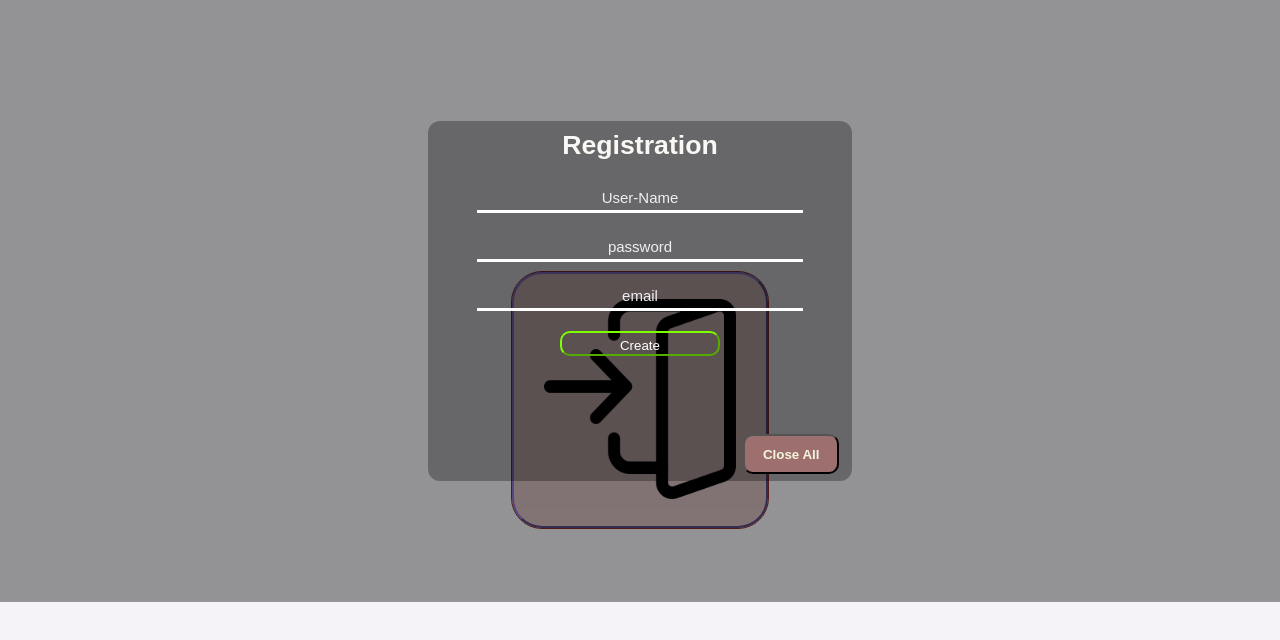
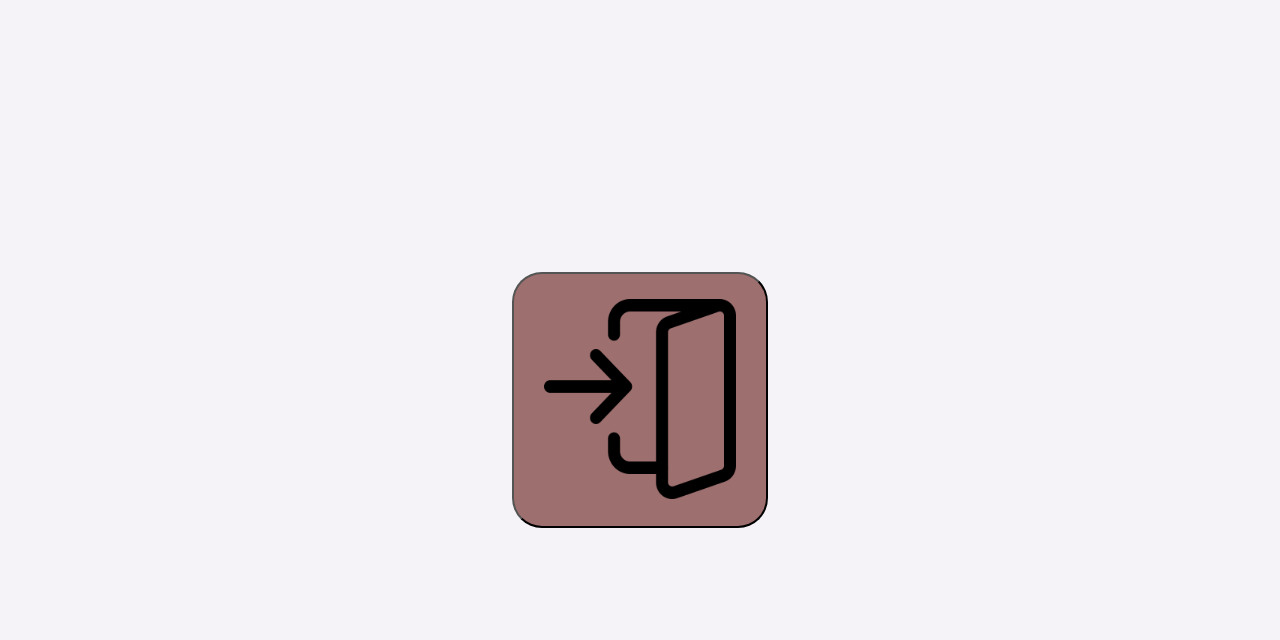
Before and after one commit to KenzheSan/Components, a React (Create React App) app: page / in a window 1280 px wide. Shown: the top 640 px of the page. Built offline with nearby package versions, Linux system fonts and the light colour scheme.

Commit message:
Hard_work

```diff
--- a/src/Component/Modal/Modal.css
+++ b/src/Component/Modal/Modal.css
@@ -11,6 +11,7 @@
     opacity: 0;
     pointer-events: none;
     transition: 0.5s;
+
 }
 .module_content{
     padding: 20px;
@@ -50,9 +51,12 @@
     font-size: 25px;
 }
 .userblog input::placeholder {
-    color: rgb(239, 239, 243);
+    color: rgb(106, 223, 52);
     font-size: 15px;
     text-align: center;
+}
+.userblog input:focus::placeholder{
+    opacity: 0;
 }
 
 .create{
--- a/src/Component/Wrapper/Wrapper.js
+++ b/src/Component/Wrapper/Wrapper.js
@@ -5,7 +5,7 @@ import Modal from '../Modal/Modal'
 import React, { useState } from 'react'
 const Wrapper = () => {
 	const [modal, setModal] = useState(false)
-	const [signUp, setSignUp] = useState(true)
+	const [signUp, setSignUp] = useState(false)
 	return (
 		<main className={classes.wrapper}>
 			<div>
@@ -92,12 +92,15 @@ const Wrapper = () => {
 							Sign Up
 						</Button>
 					</header>
-                    <Button className='fixed' onClick={(e)=>{
-
-                    setModal(false)
-                    setSignUp(false)
-
-                }}>Close All</Button>
+					<Button
+						className='fixed'
+						onClick={(e) => {
+							setModal(false)
+							setSignUp(false)
+						}}
+					>
+						Close All
+					</Button>
 				</div>
 			</Modal>
 		</main>
```
